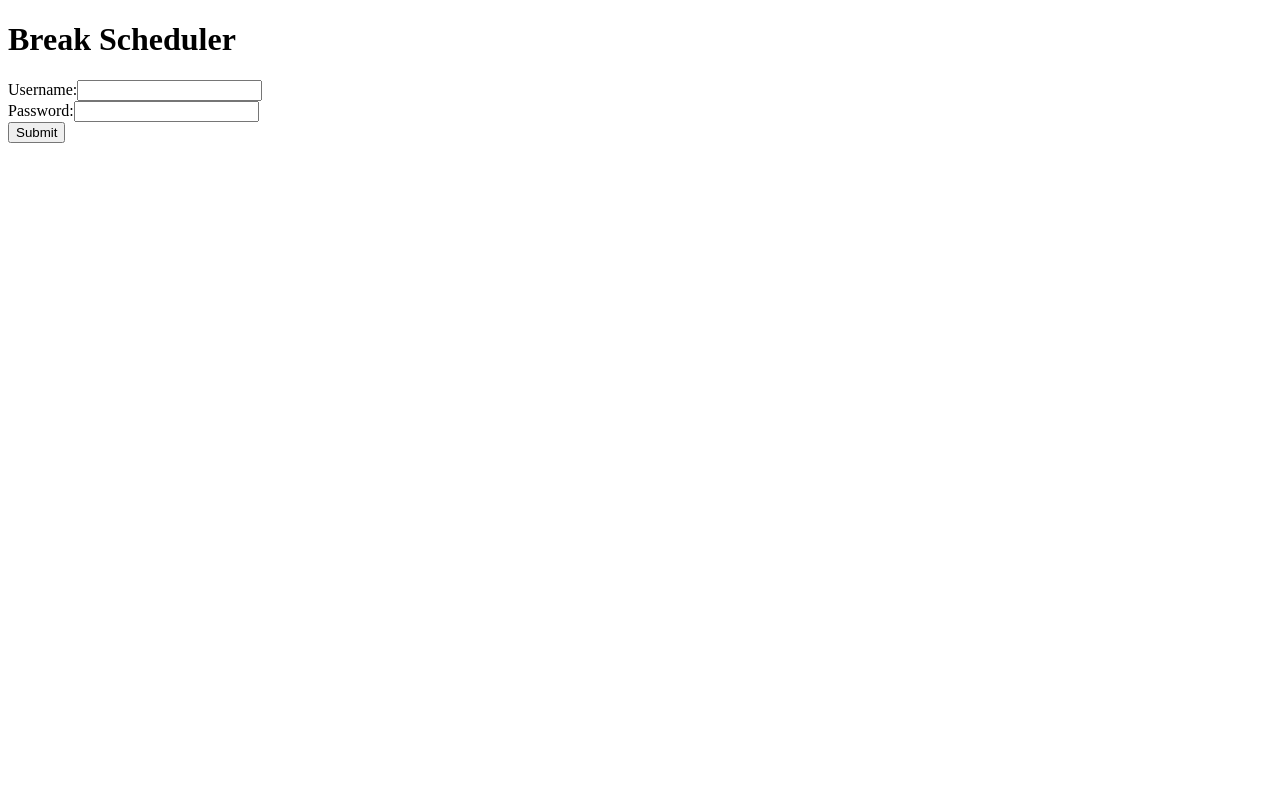
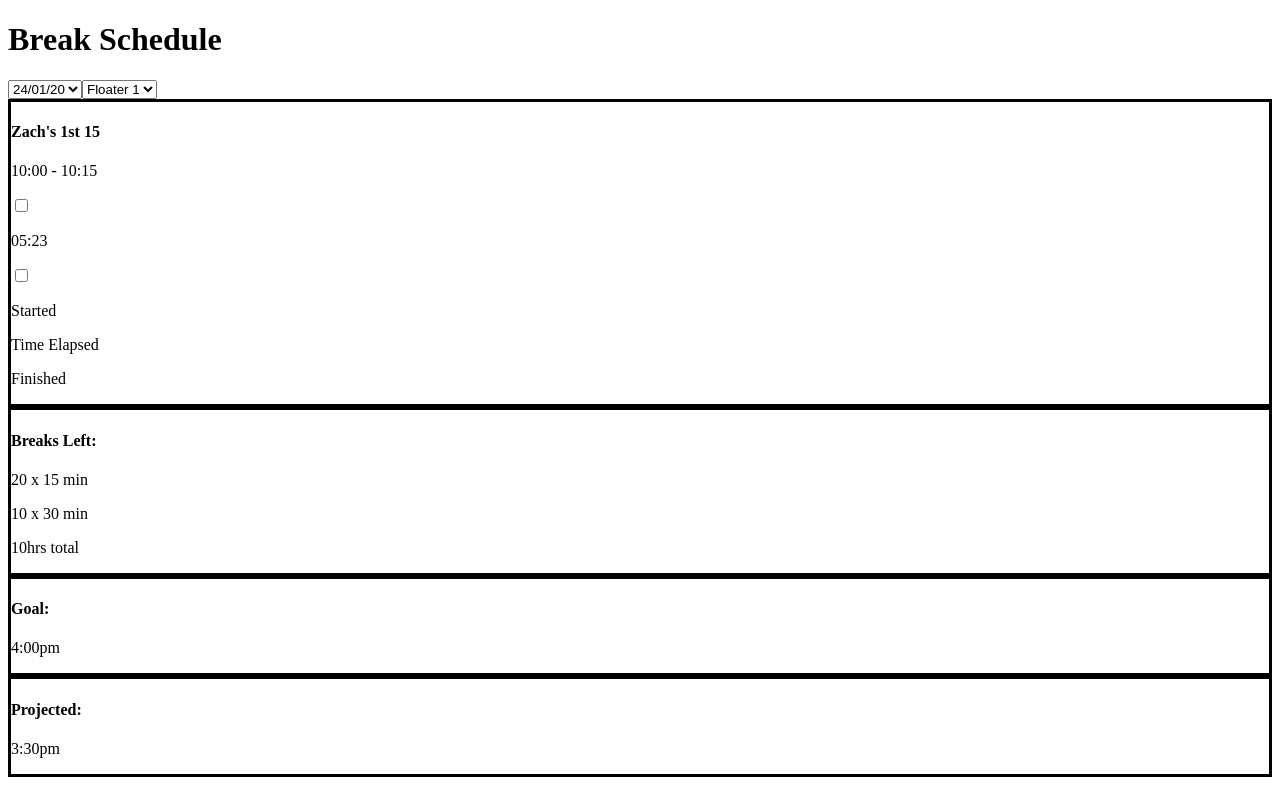
Before and after one commit to s3477631/FinalProject-FrontEnd, a React (Create React App) app: page / in a window 1280 px wide. Built offline with nearby package versions, Linux system fonts and the light colour scheme.

Commit message:
write floater stats html

```diff
--- a/src/components/App.js
+++ b/src/components/App.js
@@ -5,7 +5,7 @@ import LoginView from "./LoginView"
 export default function App() {
     return (
         <>
-            <LoginView />
+            <FloaterView />
         </>
     )
 }
--- a/src/components/FloaterView.js
+++ b/src/components/FloaterView.js
@@ -17,6 +17,22 @@ export default function FloaterView() {
                 <option value="3">Floater 3</option>
             </select>
             <Break />
+            <div class="floater-stats">
+                <div class="breaks-left" style={{borderStyle: "solid"}}>
+                    <h4>Breaks Left:</h4>
+                    <p class="fifteens">20 x 15 min</p>
+                    <p class="thirties">10 x 30 min</p>
+                    <p class="total">10hrs total</p>
+                </div>
+                <div class="goal" style={{borderStyle: "solid"}}>
+                    <h4>Goal:</h4>
+                    <p>4:00pm</p>
+                </div>
+                <div class="projected" style={{borderStyle: "solid"}}>
+                    <h4>Projected:</h4>
+                    <p>3:30pm</p>
+                </div>
+            </div>
         </>
     )
 }
--- a/src/components/LoginView.js
+++ b/src/components/LoginView.js
@@ -1,8 +1,8 @@
 import React from "react"
 
 export default function LoginView() {
-    return(
-        < >
+    return (
+        <>
         <h1>Break Scheduler</h1>
         <form>
             <div>
@@ -15,6 +15,6 @@ export default function LoginView() {
             </div>
             <button>Submit</button>
         </form>
-        < />
+        </>
     )
 }
```
